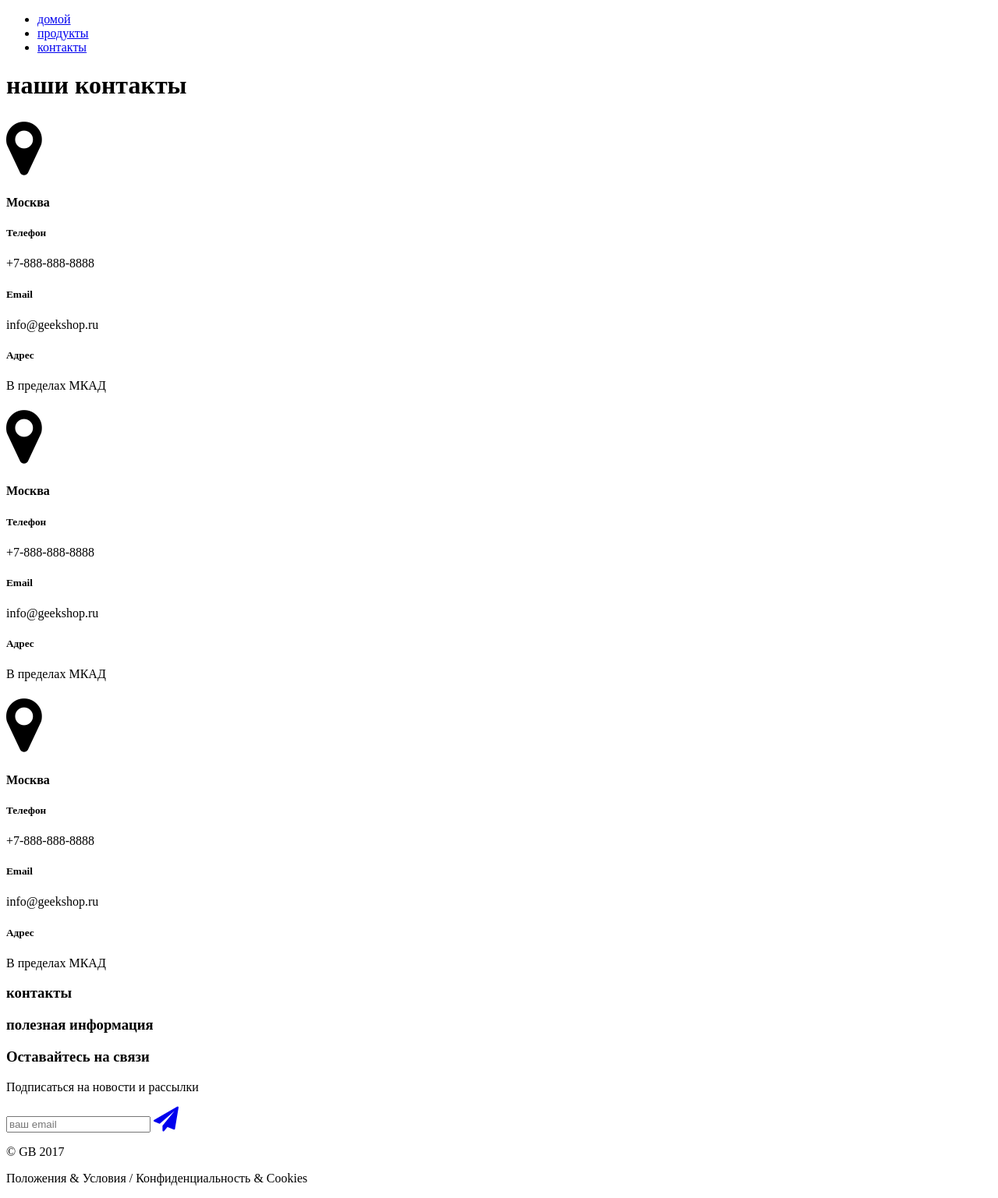
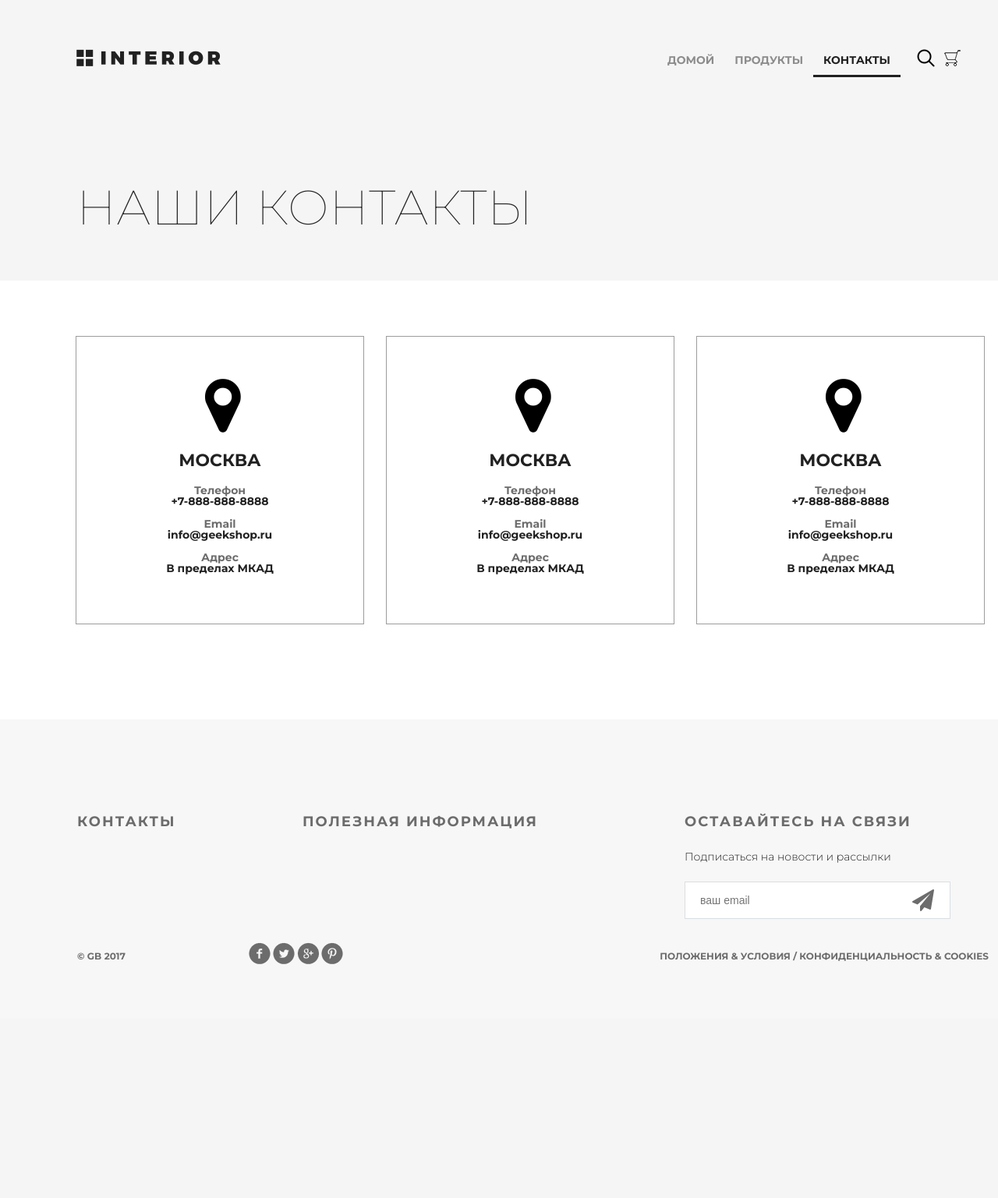
Before and after one commit to Vyacheslav-KL/geekshop, a Django app: page /contact/ in a window 1280 px wide; the page is wider, and only the part inside the window is pictured. Shown: that part at 78% size. After the commit the page ends 1237 px from the top of that part, so only its background shows below. Run offline with Django 3.2, Linux system fonts and the light colour scheme.

Commit message:
Changed contacts.html

```diff
--- a/mainapp/templates/mainapp/contact.html
+++ b/mainapp/templates/mainapp/contact.html
@@ -3,8 +3,8 @@
 <head>
 	<meta charset="utf-8">
 	<title>Контакты</title>
-	<link rel="stylesheet" type="text/css" href="style.css">
-	<link rel="stylesheet" href="fonts/font-awesome/css/font-awesome.css">
+	<link rel="stylesheet" type="text/css" href="/static/style.css">
+	<link rel="stylesheet" href="/static/fonts/font-awesome/css/font-awesome.css">
 </head>
 <body>
 	<div class="container">
```
